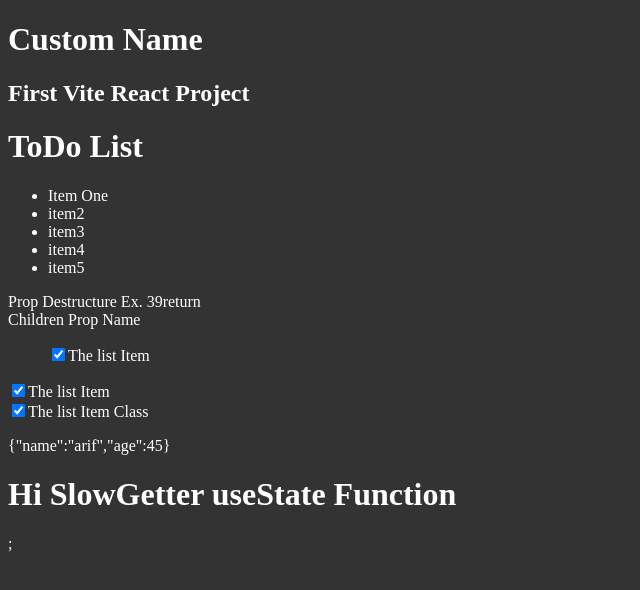
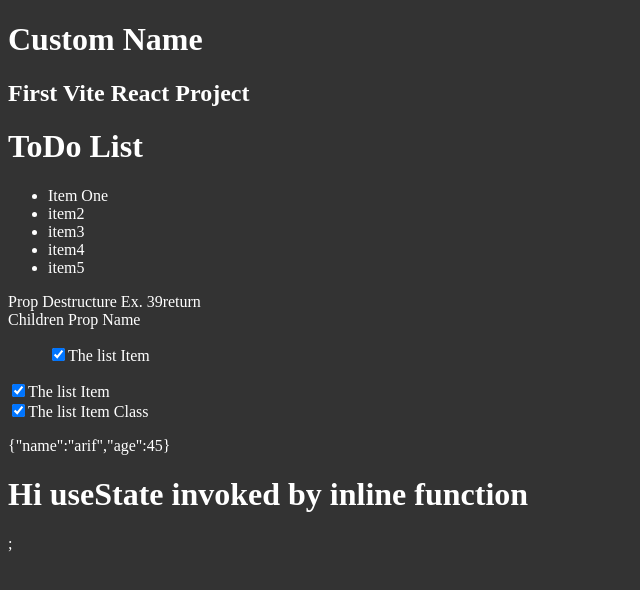
Before and after one commit to iqbal-arif/SimplifiedReactJS, a React (Vite) app in the folder demo/vite-project/myviteproject/: page / in a window 1280 px wide. Shown: the top 590 px of the page, without its empty margins (0-640 px from the left). Built offline with nearby package versions, Linux system fonts and the light colour scheme.

Commit message:
modified:   demo/vite-project/myviteproject/src/App.jsx

```diff
--- a/demo/vite-project/myviteproject/src/App.jsx
+++ b/demo/vite-project/myviteproject/src/App.jsx
@@ -45,7 +45,12 @@ Lesson 17 useState Hook
 useState needs to be stated initially in the function before anything else
 */
   // const [name, setName] = useState("useState");// defines the default initial useState value
-  const [name, setName] = useState(slowGetter()); // change the value by invoking function
+  // const [name, setName] = useState(slowGetter()); // change the value by invoking function. This function runs every time when state is chagned.
+  const [name, setName] = useState(() => {
+    console.log("inline slowGetter function");
+    return "useState invoked by inline function";
+  }); // changing above to inline funciton
+
   //useState sets value as an Array
   /*
   const name = values[0] // first value of array
```
